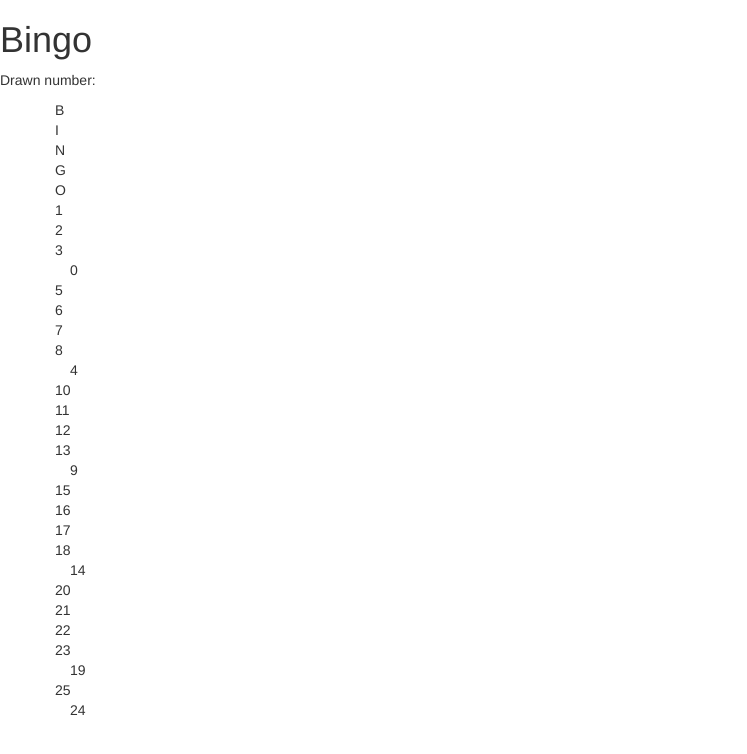
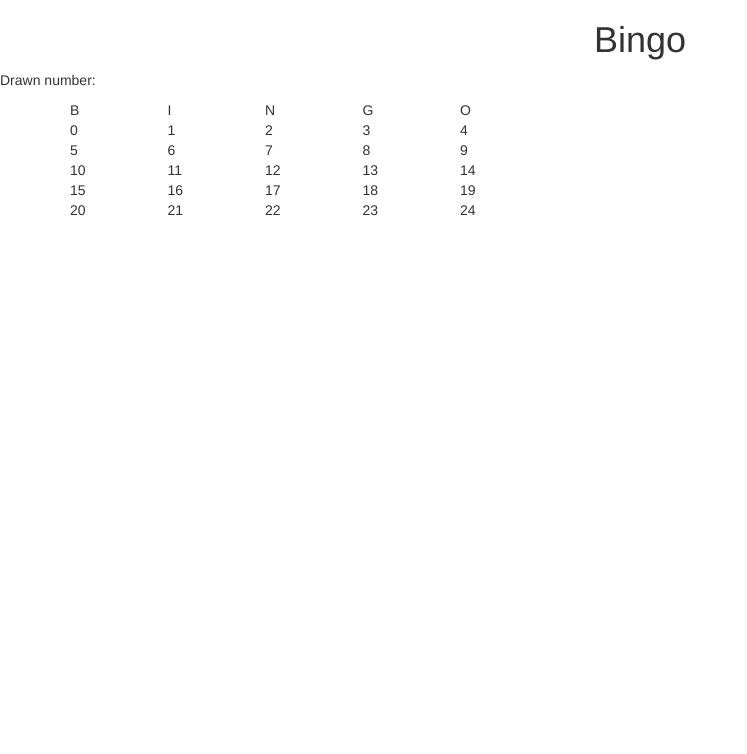
Before and after one commit to phyrenight/bingo, a plain HTML site: page index.html in a window 1280 px wide. Shown: the whole page, without its empty margins (0-747 px from the left). Drawn offline with nearby package versions, Linux system fonts and the light colour scheme.

Commit message:
fixed row alignment in bingo table

```diff
--- a/index.html
+++ b/index.html
@@ -12,7 +12,7 @@
   </head>
   <body onload="newGame()">
     <header>
-	  <h1>Bingo</h1>
+	  <h1 class="text-center">Bingo</h1>
 	</header>
 	<aside id="Random_number" onclick="getNumber()">
 	  <p>Drawn number:</p>
@@ -21,11 +21,11 @@
 	<article>
 	  <div id="bingoCard" class="container">
 	  <section class="row">
-	    <div>B</div>
-	    <div>I</div>
-	    <div>N</div>
-	    <div>G</div>
-	    <div>O</div>
+	    <div class=" col-sm-1 col-md-1 col-lg-1">B</div>
+	    <div class=" col-sm-1 col-md-1 col-lg-1">I</div>
+	    <div class=" col-sm-1 col-md-1 col-lg-1">N</div>
+	    <div class=" col-sm-1 col-md-1 col-lg-1">G</div>
+	    <div class=" col-sm-1 col-md-1 col-lg-1">O</div>
 	  </section>
     </div>
     </article>
--- a/javascript/interactivity.js
+++ b/javascript/interactivity.js
@@ -24,29 +24,19 @@ function newGame(){
 
 function buildCard(){
     count = 1;
-    for(var i = 0; i <= 25; i++){
-       if(count == 1 || (count % 5) == 0){
+    for(var i = 0; i < 25; i++){
+       if(count == 1 || count == 6){
         sectionNumber = "section" + i;
         section = document.createElement("section");
         section.setAttribute("id", sectionNumber);
         section.className = "row";
         document.getElementById("bingoCard").appendChild(section);
-
-        //section = "<section class='row' id='" + sectionNumber + "'> </section>";
-        divNumber = "div" + i;
-        //newDiv = document.getElementById(sectionNumber);
-        div = document.createElement("div");
-        div.setAttribute("id", divNumber);
-        num = document.createTextNode(i);
-        div.appendChild(num);
-        //div = "<div class='col-sm-1 col-md-1 col-lg-1 " + divNumber +"'>"
-       // + bingoArray[i] + "</div>";
-        document.getElementById("bingoCard").appendChild(div);
+        count = 1
         }
-       else {
     divNumber = "div" + i;
     div = document.createElement("div");
     div.setAttribute("id", divNumber);
+    div.className = " col-sm-1 col-md-1 col-lg-1";
     num = document.createTextNode(i);
     div.appendChild(num);
     document.getElementById(sectionNumber).appendChild(div);
@@ -55,7 +45,7 @@ function buildCard(){
           //+ bingoArray[i] + "</div>";
           //newDiv.innerHTML = div;
           //count++;
-       }
+
     count += 1;
     }
 }
```
Lines whose indentation alone changed are shown as unchanged.
